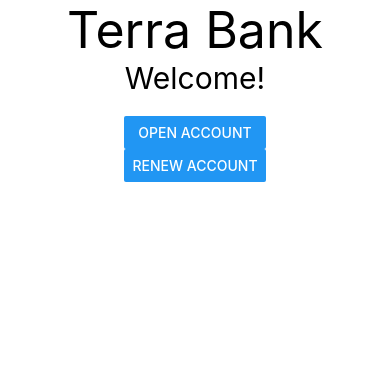
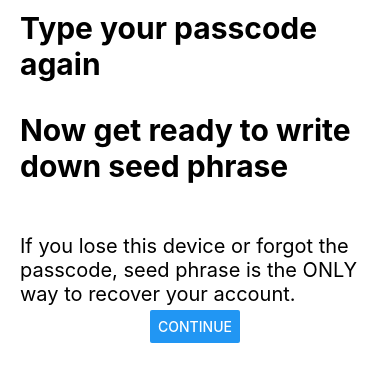
Before and after one commit to tmoon/tank-app, a React Native app: screen / in a window 390 px wide. Shown: the top 382 px of the page. Built offline with nearby package versions, Linux system fonts and the light colour scheme; what react-native would draw is missing.

Commit message:
Add new components

```diff
--- a/App.js
+++ b/App.js
@@ -25,13 +25,22 @@ import {
 } from 'react-native/Libraries/NewAppScreen';
 
 import SignUp from './app/modules/auth/SignUp';
+import Launch from './app/modules/components/Launch';
+import Account from './app/modules/components/Account';
+import Account2 from './app/modules/components/Account2';
+import Account3 from './app/modules/components/Account3';
+import Account4 from './app/modules/components/Account4';
 
 const App = () => {
   return (
         <ScrollView
           contentInsetAdjustmentBehavior="automatic"
           style={styles.scrollView}>
-            <SignUp/>
+            {/* <SignUp/> */}
+            {/* <Launch/> */}
+            {/* <Account/> */}
+            <Account3/>
+            {/* <Account4/> */}
         </ScrollView>
   );
 };
--- /dev/null
+++ b/app/modules/components/Account.js
@@ -0,0 +1,18 @@
+import React, {Fragment, Component} from 'react';
+import {
+  ScrollView,
+  View,
+  Text,
+  Button
+} from 'react-native';
+
+export default class SignUp extends Component {
+  render () {
+    return (
+      <View style={{ flex: 1, justifyContent: "flex-start", alignItems: "flex-start", marginLeft: 20, marginTop: 10 }}>
+        <Text style={{fontSize: 30, fontWeight: 700}}>Set your passcode</Text>
+        <Text style={{fontSize: 20, marginTop: 50}}>Pick 6 digit numbers to unlock and confirm transactions.</Text>
+      </View>
+    )
+  }
+}
--- /dev/null
+++ b/app/modules/components/Account2.js
@@ -0,0 +1,20 @@
+import React, {Fragment, Component} from 'react';
+import {
+  ScrollView,
+  View,
+  Text,
+  Button
+} from 'react-native';
+
+export default class SignUp extends Component {
+  render () {
+    return (
+      <View style={{ flex: 1, justifyContent: "flex-start", alignItems: "flex-start", marginLeft: 20, marginTop: 10 }}>
+        <Text style={{fontSize: 30, fontWeight: 700}}>Type your passcode again</Text>
+        <Text style={{fontSize: 20, marginTop: 50}}>
+          Make sure you remember it. If you forget the passcode, you will need to recover it with seed phrase.
+        </Text>
+      </View>
+    )
+  }
+}
--- /dev/null
+++ b/app/modules/components/Account3.js
@@ -0,0 +1,28 @@
+import React, {Fragment, Component} from 'react';
+import {
+  ScrollView,
+  View,
+  Text,
+  Button
+} from 'react-native';
+
+export default class SignUp extends Component {
+  render () {
+    return (
+      <View style={{ flex: 1,  marginTop: 10, marginBottom: 500 }}>
+        <View style={{ flex: 1, marginLeft: 20, justifyContent: "flex-start" }}>
+          <Text style={{fontSize: 30, fontWeight: "700"}}>Type your passcode again</Text>
+          <Text style={{fontSize: 30, fontWeight: "700", marginTop: 30}}>Now get ready to write down seed phrase</Text>
+          <Text style={{fontSize: 20, marginTop: 50}}>
+            If you lose this device or forgot the passcode, seed phrase is the ONLY way to recover your account.
+          </Text>
+        </View>
+        <View style={{ marginTop: 70, flex: 1, justifyContent: "center", alignItems: 'center' }}>
+          <Button
+            title="Continue"
+          />
+        </View>
+      </View>
+    )
+  }
+}
--- /dev/null
+++ b/app/modules/components/Account4.js
@@ -0,0 +1,29 @@
+import React, {Fragment, Component} from 'react';
+import {
+  ScrollView,
+  View,
+  Text,
+  Button
+} from 'react-native';
+
+export default class SignUp extends Component {
+  render () {
+    return (
+      <View style={{ flex: 1, justifyContent: "flex-start", marginTop: 10, marginBottom: '100%' }}>
+        <View style={{ flex: 1, justifyContent: "flex-start", marginLeft: 20 }}>
+          <Text style={{fontSize: 30, fontWeight: "700"}}>Write down these words</Text>
+          <Text style={{fontSize: 20, marginTop: 50}}>
+            I know you are tempted to screenshot or email it. We highly
+            recommend you to physically write down these words
+            with pen and paper for extra security.
+          </Text>
+        </View>
+        <View style={{ marginTop: '50%', flex: 1, justifyContent: "center", alignItems: 'center' }}>
+          <Button
+            title="Done"
+          />
+      </View>
+      </View>
+    )
+  }
+}
--- /dev/null
+++ b/app/modules/components/Launch.js
@@ -0,0 +1,33 @@
+import React, {Fragment, Component} from 'react';
+import {
+  ScrollView,
+  View,
+  Text,
+  Button,
+  Image
+} from 'react-native';
+
+export default class SignUp extends Component {
+  render () {
+    return (
+      <View style={{ flex: 1, justifyContent: "flex-end", alignItems: "center", marginTop: '150%' }}>
+          <View style={{ position: 'absolute', bottom: 0 }}>
+            <Image
+          style={{width: 50, height: 50, flex: 1}}
+          source={{uri: ''}}
+        />
+            <Text style={{ fontSize: 30, textAlign: 'center', marginBottom: 50 }}>Tagline </Text>
+
+            <Button
+              title="Create New Wallet"
+            />
+
+          <Text style={{color: 'blue', marginLeft: 10}}
+                  onPress={() => LinkingIOS.openURL('http://google.com')}>
+                  I already have a wallet >
+            </Text>
+          </View>
+      </View>
+    )
+  }
+}
```
Also changed, not shown: app/modules/components/SignUp.js (added, +26 -0 lines).
